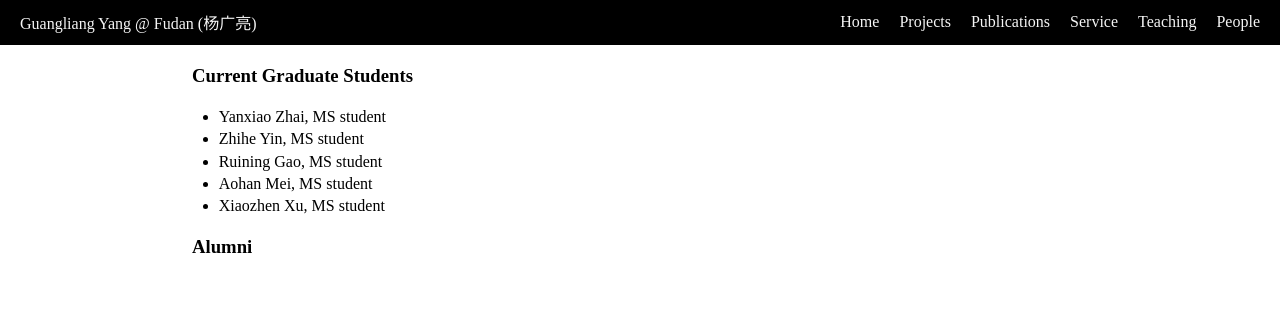
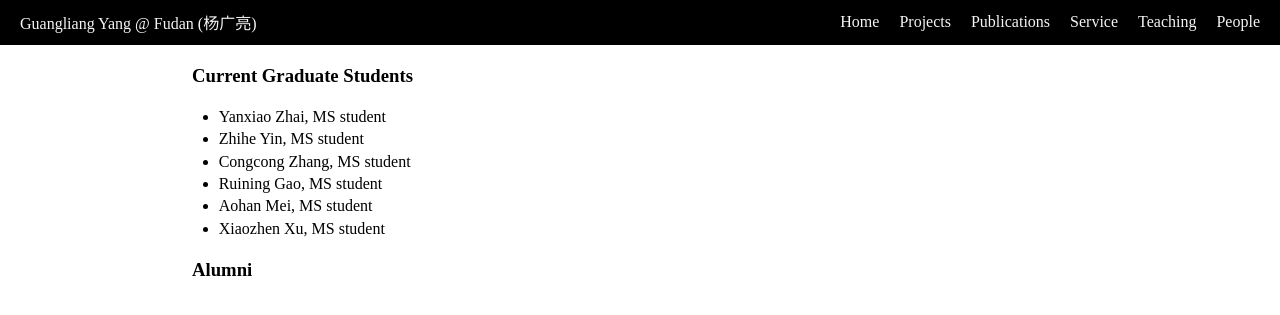
Before and after one commit to yang-guangliang/yang-guangliang.github.io, a Jekyll site: the page built from people.md, in a window 1280 px wide. Shown: the top 315 px of the page. Built offline with Jekyll 4.4.1, drawn with Linux system fonts in a browser that asks for light colours.

Commit message:
Update people.md

```diff
--- a/people.md
+++ b/people.md
@@ -8,6 +8,7 @@ permalink: /people/
 
 - Yanxiao Zhai, MS student
 - Zhihe Yin, MS student
+- Congcong Zhang, MS student
 - Ruining Gao, MS student
 - Aohan Mei, MS student
 - Xiaozhen Xu, MS student
```
